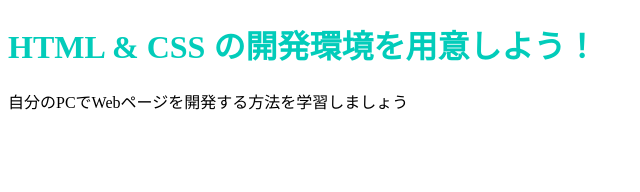
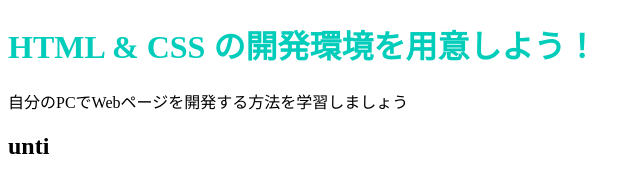
Before and after one commit to yjun2409/prog-8.github.io, a plain HTML site: page index.html in a window 1280 px wide. Shown: the full height of the page, 0-640 px from the left. Drawn offline with Linux system fonts and the light colour scheme.

Commit message:
Update index.html

```diff
--- a/index.html
+++ b/index.html
@@ -9,5 +9,5 @@
     <h1 class="title">HTML & CSS の開発環境を用意しよう！</h1>
   </body>
   <p>自分のPCでWebページを開発する方法を学習しましょう</p>
-
+  <h2>unti</h2>
 </html>
```
